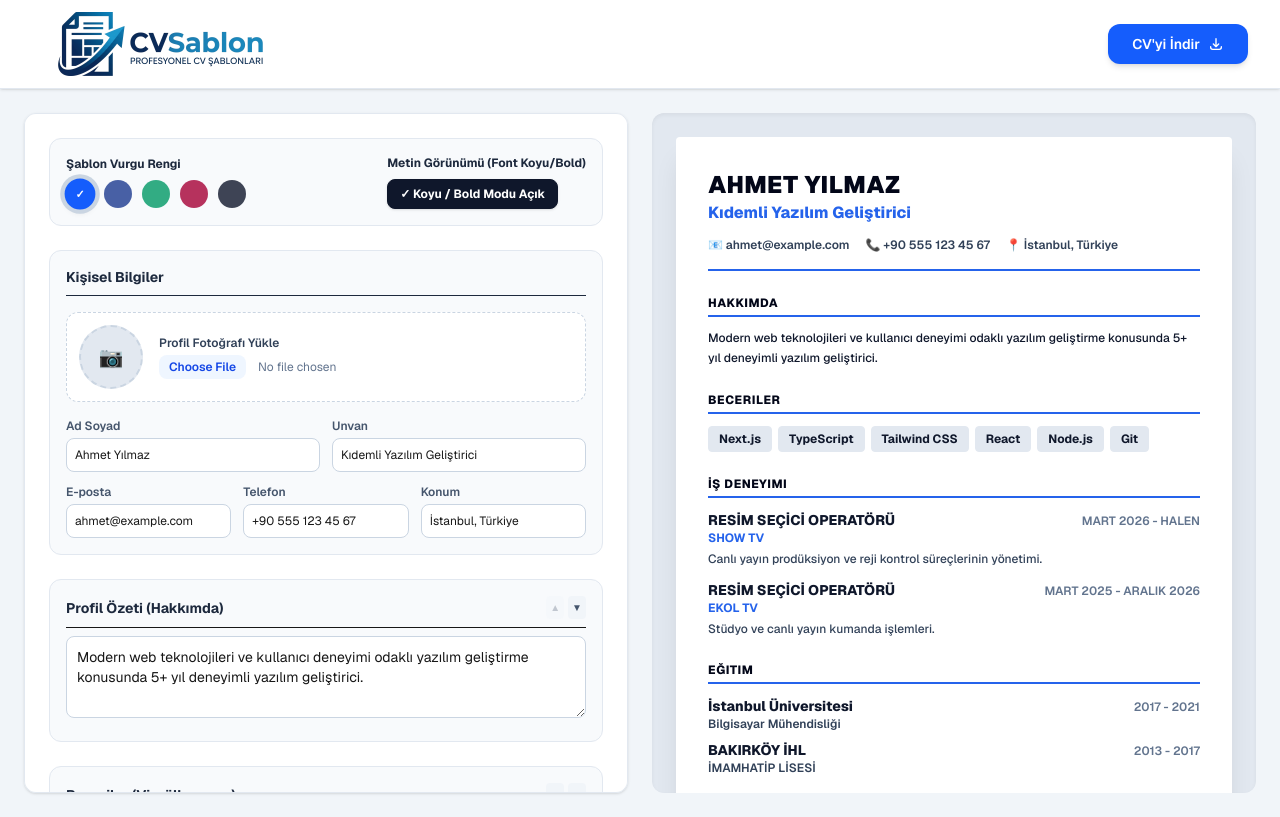
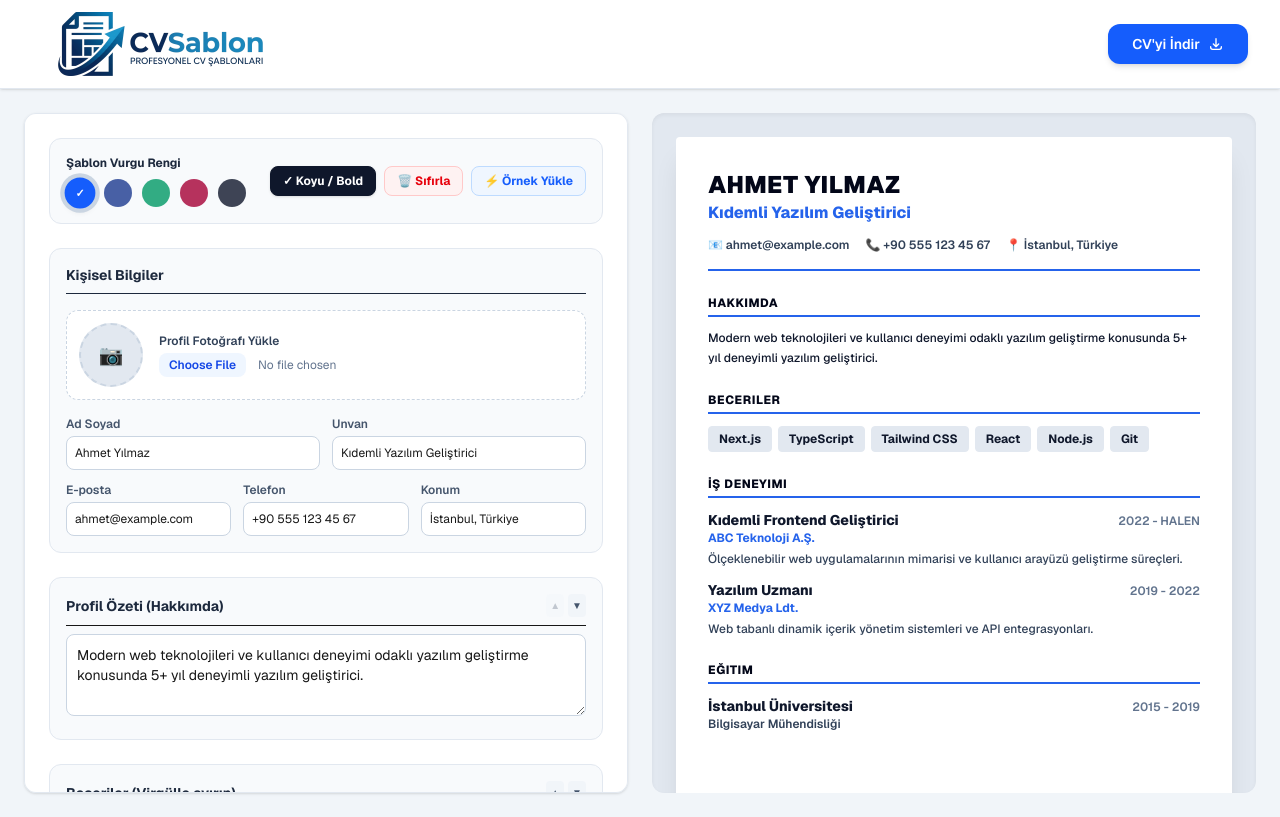
Before and after one commit to musayigitbilek/cvsablon, a Next.js app: page / in a window 1280 px wide. Built offline with nearby package versions, Linux system fonts and the light colour scheme.

Commit message:
Formu sifirla ve ornek veri yukle butonlari eklendi, ilk veri anonimlestirildi

```diff
--- a/app/page.tsx
+++ b/app/page.tsx
@@ -42,7 +42,7 @@ interface CVData {
   photoX: number;
   photoY: number;
   accentColor: string;
-  isBoldText: boolean; // Metin koyuluk / kalınlık tercihi
+  isBoldText: boolean;
   fullName: string;
   title: string;
   email: string;
@@ -71,13 +71,14 @@ const defaultSectionOrders: SectionOrder[] = [
   { id: "educations", type: "educations" },
 ];
 
-const initialData: CVData = {
+// JENERİK, ANONİM İLK AÇILIŞ ÖRNEK VERİSİ
+const sampleData: CVData = {
   photo: "",
   photoZoom: 100,
   photoX: 50,
   photoY: 0,
   accentColor: "#2563eb",
-  isBoldText: true, // Varsayılan olarak net ve koyu font
+  isBoldText: true,
   fullName: "Ahmet Yılmaz",
   title: "Kıdemli Yazılım Geliştirici",
   email: "ahmet@example.com",
@@ -89,17 +90,17 @@ const initialData: CVData = {
   experiences: [
     {
       id: "1",
-      company: "SHOW TV",
-      role: "RESİM SEÇİCİ OPERATÖRÜ",
-      year: "MART 2026 - HALEN",
-      desc: "Canlı yayın prodüksiyon ve reji kontrol süreçlerinin yönetimi.",
+      company: "ABC Teknoloji A.Ş.",
+      role: "Kıdemli Frontend Geliştirici",
+      year: "2022 - HALEN",
+      desc: "Ölçeklenebilir web uygulamalarının mimarisi ve kullanıcı arayüzü geliştirme süreçleri.",
     },
     {
       id: "2",
-      company: "EKOL TV",
-      role: "RESİM SEÇİCİ OPERATÖRÜ",
-      year: "MART 2025 - ARALIK 2026",
-      desc: "Stüdyo ve canlı yayın kumanda işlemleri.",
+      company: "XYZ Medya Ldt.",
+      role: "Yazılım Uzmanı",
+      year: "2019 - 2022",
+      desc: "Web tabanlı dinamik içerik yönetim sistemleri ve API entegrasyonları.",
     },
   ],
   educations: [
@@ -107,21 +108,36 @@ const initialData: CVData = {
       id: "1",
       school: "İstanbul Üniversitesi",
       degree: "Bilgisayar Mühendisliği",
-      year: "2017 - 2021",
-    },
-    {
-      id: "2",
-      school: "BAKIRKÖY İHL",
-      degree: "İMAMHATİP LİSESİ",
-      year: "2013 - 2017",
+      year: "2015 - 2019",
     },
   ],
   customSections: [],
   sectionOrders: defaultSectionOrders,
 };
 
+// TAMAMEN BOŞ FORM VERİSİ (SIFIRLA İÇİN)
+const emptyData: CVData = {
+  photo: "",
+  photoZoom: 100,
+  photoX: 50,
+  photoY: 0,
+  accentColor: "#2563eb",
+  isBoldText: true,
+  fullName: "",
+  title: "",
+  email: "",
+  phone: "",
+  location: "",
+  summary: "",
+  skills: "",
+  experiences: [],
+  educations: [],
+  customSections: [],
+  sectionOrders: defaultSectionOrders,
+};
+
 export default function Home() {
-  const [cvData, setCvData] = useState<CVData>(initialData);
+  const [cvData, setCvData] = useState<CVData>(sampleData);
   const [showPaywall, setShowPaywall] = useState(false);
 
   useEffect(() => {
@@ -130,7 +146,7 @@ export default function Home() {
       try {
         const parsed = JSON.parse(savedData);
         setCvData({
-          ...initialData,
+          ...sampleData,
           ...parsed,
           customSections: parsed.customSections || [],
           sectionOrders: parsed.sectionOrders || defaultSectionOrders,
@@ -161,6 +177,20 @@ export default function Home() {
     const updated = { ...cvData, isBoldText: !cvData.isBoldText };
     setCvData(updated);
     localStorage.setItem("cvData", JSON.stringify(updated));
+  };
+
+  // FORMU TAMAMEN TEMİZLE / SIFIRLA
+  const resetForm = () => {
+    if (window.confirm("Tüm bilgileri temizlemek istediğinize emin misiniz?")) {
+      setCvData(emptyData);
+      localStorage.removeItem("cvData");
+    }
+  };
+
+  // ÖRNEK VERİ YÜKLE
+  const loadSampleData = () => {
+    setCvData(sampleData);
+    localStorage.setItem("cvData", JSON.stringify(sampleData));
   };
 
   const moveSection = (sectionId: string, direction: "up" | "down") => {
@@ -429,6 +459,7 @@ export default function Home() {
               rows={3}
               value={cvData.summary}
               onChange={handleChange}
+              placeholder="Kendinizden ve kariyer hedeflerinizden bahsedin..."
               className="w-full border border-slate-300 p-2.5 rounded-lg text-sm focus:ring-2 focus:ring-blue-500 focus:outline-none bg-white"
             />
           </div>
@@ -446,6 +477,7 @@ export default function Home() {
               name="skills"
               value={cvData.skills}
               onChange={handleChange}
+              placeholder="Örn: React, Node.js, Proje Yönetimi"
               className="w-full border border-slate-300 p-2.5 rounded-lg text-sm focus:ring-2 focus:ring-blue-500 focus:outline-none bg-white"
             />
           </div>
@@ -652,9 +684,8 @@ export default function Home() {
     }
   };
 
-  // Sağ A4 Canlı Önizleme Render (NET, BOLD, KOYU BAŞLIKLAR)
+  // Sağ A4 Canlı Önizleme Render
   const renderCVSection = (order: SectionOrder) => {
-    // Ortak Bölüm Başlığı Bileşeni (Koyu ve Belirgin)
     const SectionHeader = ({ title }: { title: string }) => (
       <div className="mb-3 border-b-2 pb-1 flex items-center justify-between" style={{ borderColor: cvData.accentColor }}>
         <h3
@@ -836,8 +867,8 @@ export default function Home() {
         {/* SOL FORM */}
         <section className="bg-white rounded-xl p-6 shadow-sm border border-slate-200 overflow-y-auto max-h-[calc(100vh-120px)] space-y-6 print:hidden">
 
-          {/* TEMA RENGİ VE METİN KALINLIĞI SEÇİMİ */}
-          <div className="p-4 border border-slate-200 rounded-xl bg-slate-50 space-y-3">
+          {/* RENK, FONT KALINLIĞI VE FORMU SİFİR / ÖRNEK BUTONLARI */}
+          <div className="p-4 border border-slate-200 rounded-xl bg-slate-50 space-y-4">
             <div className="flex flex-wrap justify-between items-center gap-4">
               <div>
                 <label className="block text-xs font-bold text-slate-800 mb-2">
@@ -863,10 +894,7 @@ export default function Home() {
                 </div>
               </div>
 
-              <div>
-                <label className="block text-xs font-bold text-slate-800 mb-2">
-                  Metin Görünümü (Font Koyu/Bold)
-                </label>
+              <div className="flex items-center gap-2">
                 <button
                   onClick={toggleBoldText}
                   className={`px-3 py-1.5 text-xs font-bold rounded-lg border transition-all ${
@@ -874,8 +902,25 @@ export default function Home() {
                       ? "bg-slate-900 text-white border-slate-900 shadow-sm"
                       : "bg-white text-slate-700 border-slate-300 hover:bg-slate-100"
                   }`}
+                  title="Görünümü daha belirgin ve koyu yapar"
                 >
-                  {cvData.isBoldText ? "✓ Koyu / Bold Modu Açık" : "Normal Mod"}
+                  {cvData.isBoldText ? "✓ Koyu / Bold" : "Normal Mod"}
+                </button>
+
+                <button
+                  onClick={resetForm}
+                  className="px-3 py-1.5 text-xs font-bold text-red-600 bg-red-50 hover:bg-red-100 border border-red-200 rounded-lg transition-all flex items-center gap-1"
+                  title="Tüm alanları sıfırlar"
+                >
+                  🗑️ Sıfırla
+                </button>
+
+                <button
+                  onClick={loadSampleData}
+                  className="px-3 py-1.5 text-xs font-bold text-blue-600 bg-blue-50 hover:bg-blue-100 border border-blue-200 rounded-lg transition-all"
+                  title="Örnek veriyi yükler"
+                >
+                  ⚡ Örnek Yükle
                 </button>
               </div>
             </div>
@@ -990,6 +1035,7 @@ export default function Home() {
                     name="fullName"
                     value={cvData.fullName}
                     onChange={handleChange}
+                    placeholder="Adınız Soyadınız"
                     className="w-full border border-slate-300 p-2 rounded-lg text-xs focus:ring-2 focus:ring-blue-500 focus:outline-none bg-white"
                   />
                 </div>
@@ -1000,6 +1046,7 @@ export default function Home() {
                     name="title"
                     value={cvData.title}
                     onChange={handleChange}
+                    placeholder="Mesleki Unvanınız"
                     className="w-full border border-slate-300 p-2 rounded-lg text-xs focus:ring-2 focus:ring-blue-500 focus:outline-none bg-white"
                   />
                 </div>
@@ -1013,6 +1060,7 @@ export default function Home() {
                     name="email"
                     value={cvData.email}
                     onChange={handleChange}
+                    placeholder="eposta@ornek.com"
                     className="w-full border border-slate-300 p-2 rounded-lg text-xs focus:ring-2 focus:ring-blue-500 focus:outline-none bg-white"
                   />
                 </div>
@@ -1023,6 +1071,7 @@ export default function Home() {
                     name="phone"
                     value={cvData.phone}
                     onChange={handleChange}
+                    placeholder="+90 5XX XXX XX XX"
                     className="w-full border border-slate-300 p-2 rounded-lg text-xs focus:ring-2 focus:ring-blue-500 focus:outline-none bg-white"
                   />
                 </div>
@@ -1033,6 +1082,7 @@ export default function Home() {
                     name="location"
                     value={cvData.location}
                     onChange={handleChange}
+                    placeholder="Şehir, Ülke"
                     className="w-full border border-slate-300 p-2 rounded-lg text-xs focus:ring-2 focus:ring-blue-500 focus:outline-none bg-white"
                   />
                 </div>
```
